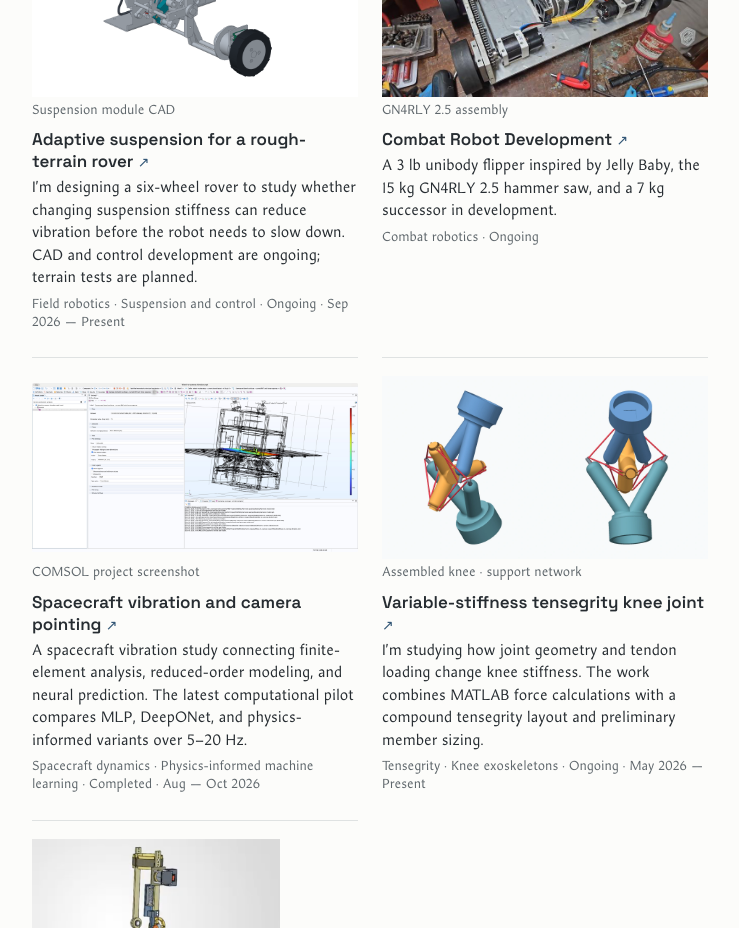
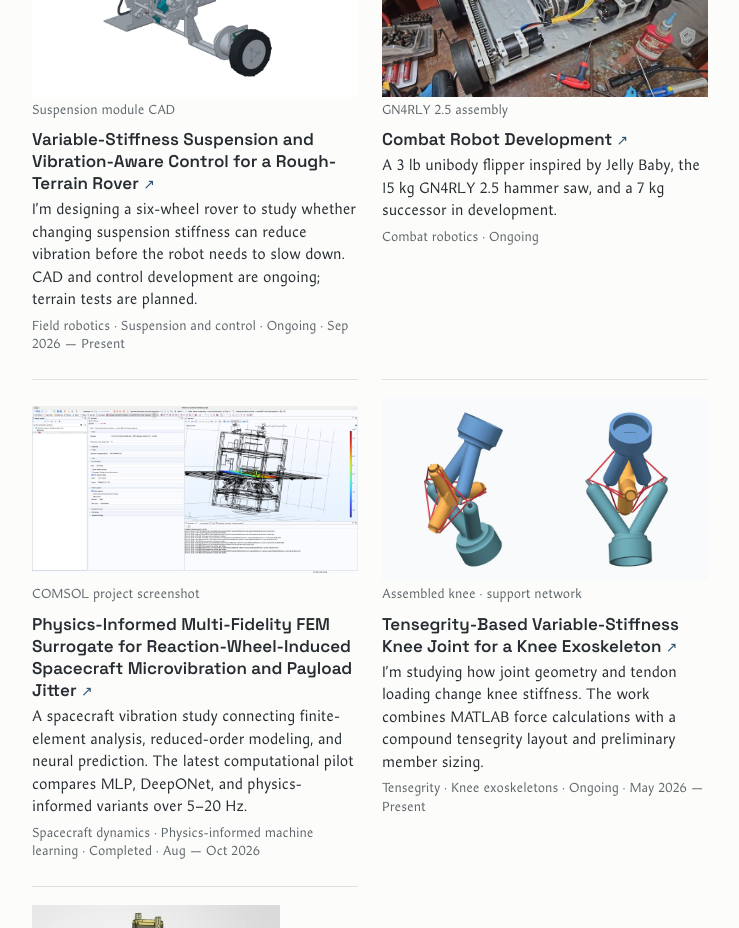
Before and after one commit to psmithul/portfolio, a Next.js app: page / in a window 1280 px wide. Shown: the part 820-1748 px from the top of the page, without its empty margins (372-1111 px from the left). Built offline with nearby package versions, Linux system fonts and the light colour scheme.

Commit message:
Use official project titles on portfolio cards

```diff
--- a/components/academic/project-list.tsx
+++ b/components/academic/project-list.tsx
@@ -6,16 +6,7 @@ export function ProjectList({ projects }: { projects: Project[] }) {
   return (
     <ul className="project-list">
       {projects.map(
-        ({
-          slug,
-          title,
-          shortTitle,
-          discipline,
-          period,
-          status,
-          summary,
-          image,
-        }) => {
+        ({ slug, title, discipline, period, status, summary, image }) => {
           const preview = image?.thumbnail ?? image;
           const landscape =
             preview && preview.width > preview.height ? preview : undefined;
@@ -43,7 +34,7 @@ export function ProjectList({ projects }: { projects: Project[] }) {
                 )}
                 <div className="project-copy">
                   <h3 id={heading}>
-                    <span>{shortTitle ?? title}</span>{' '}
+                    <span>{title}</span>{' '}
                     <span className="portfolio-link-arrow" aria-hidden="true">
                       ↗
                     </span>
--- a/content/projects.ts
+++ b/content/projects.ts
@@ -8,7 +8,6 @@ export type Project = {
   period?: string;
   status: 'Ongoing' | 'Completed';
   earlierWork?: boolean;
-  shortTitle?: string;
   context: string;
   tools: string[];
   summary: string;
@@ -133,7 +132,6 @@ export const projects: Project[] = [
     number: '01',
     title:
       'Variable-Stiffness Suspension and Vibration-Aware Control for a Rough-Terrain Rover',
-    shortTitle: 'Adaptive suspension for a rough-terrain rover',
     discipline: 'Field robotics · Suspension and control',
     period: 'Sep 2026 — Present',
     status: 'Ongoing',
@@ -180,7 +178,6 @@ export const projects: Project[] = [
     number: '03',
     title:
       'Tensegrity-Based Variable-Stiffness Knee Joint for a Knee Exoskeleton',
-    shortTitle: 'Variable-stiffness tensegrity knee joint',
     discipline: 'Tensegrity · Knee exoskeletons',
     period: 'May 2026 — Present',
     status: 'Ongoing',
@@ -270,7 +267,6 @@ export const projects: Project[] = [
     number: '04',
     title:
       'Physics-Informed Multi-Fidelity FEM Surrogate for Reaction-Wheel-Induced Spacecraft Microvibration and Payload Jitter',
-    shortTitle: 'Spacecraft vibration and camera pointing',
     discipline: 'Spacecraft dynamics · Physics-informed machine learning',
     period: 'Aug — Oct 2026',
     status: 'Completed',
@@ -325,7 +321,6 @@ export const projects: Project[] = [
     number: '02',
     title:
       'Modular Terrain-Adaptive Robot for Leaf Collection on Wet and Undulating Terrain',
-    shortTitle: 'Leaf-collection robot for uneven terrain',
     discipline: 'Field robotics · Modular architecture',
     period: 'Jul 2026 — Present',
     status: 'Ongoing',
@@ -370,7 +365,6 @@ export const projects: Project[] = [
     slug: 'uncertainty-aware-navigation',
     number: '07',
     title: 'Uncertainty-Aware Navigation for an Indoor Mobile Robot',
-    shortTitle: 'Indoor robot navigation under uncertainty',
     discipline: 'State estimation & autonomy',
     period: 'Sep — Dec 2025',
     status: 'Completed',
```
